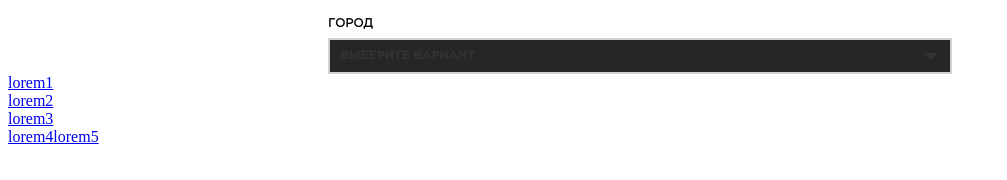
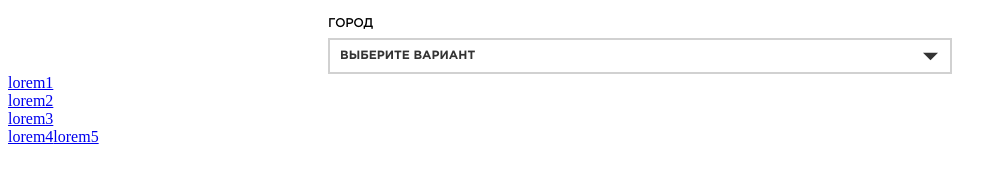
Before and after one commit to EvgeniyVorobev/multiple-test, a plain HTML site: page spisok/index.html in a window 1280 px wide. Shown: the whole page, without its empty margins (0-1007 px from the left). Drawn offline with Linux system fonts and the light colour scheme.

Commit message:
updatesasa

```diff
--- a/spisok/css/main.css
+++ b/spisok/css/main.css
@@ -277,7 +277,7 @@
     top: 19px;
     right: 14px;
     cursor: pointer; }
-.wrapp-spisok input {
+#q3 input {
   background-color: #262626;
   color: white;
 }
```
